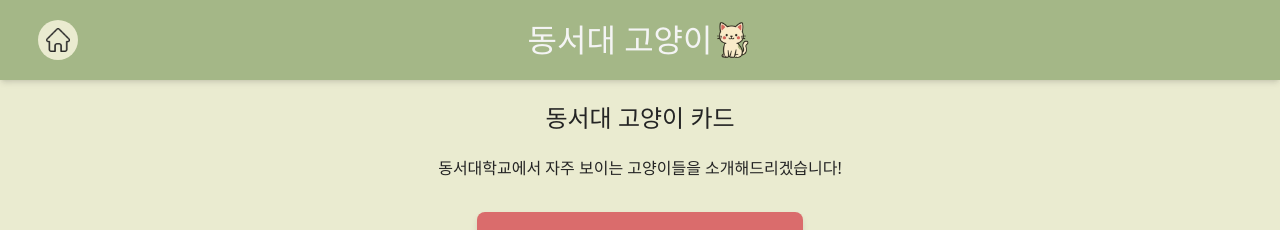
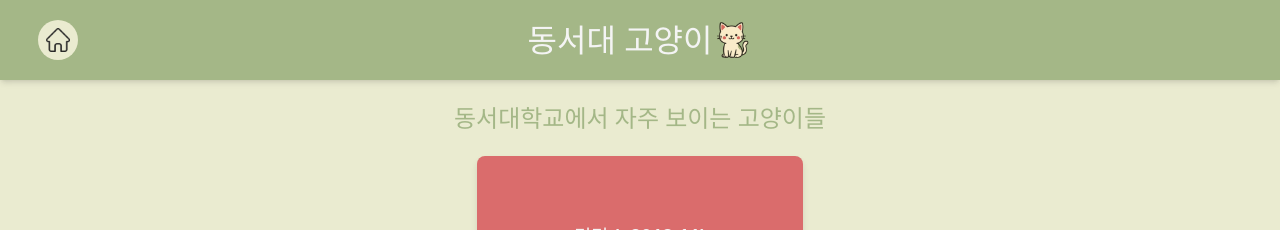
Before and after one commit to oliviatanisaputra/cat-website, a React (Vite) app: page / in a window 1280 px wide. Both pictures are taken after a click on the button "동서대 고양이 카드". Shown: the top 230 px of the page. Built offline with nearby package versions, Linux system fonts and the light colour scheme.

Commit message:
fix designs and info

```diff
--- a/src/App.css
+++ b/src/App.css
@@ -143,12 +143,11 @@
 
 /* CatDictionarySection Page */
 .dictionaryinfo {
-  padding:0%;
+  padding: 0%;
   width: 80vw;
 }
 .dictionaryinfo > button {
   width: 80vw;
-
   background-color: #DA6C6C;
   color: #F4F4F4;
 }
@@ -162,9 +161,12 @@
 
 /* EmergencySection Page */
 .emergencyinfo {
+  margin-left: 5%;
+  margin-right: 5%;
+  margin-bottom: 5%;
   /* width: 80vw;
   max-width: 400px; */
-  /* padding: 3%; */
+  padding: 5%;
   background-color: #DA6C6C;
   text-align: justify;
   color: #F4F4F4;
--- a/src/components/CatCardsSection.jsx
+++ b/src/components/CatCardsSection.jsx
@@ -109,8 +109,8 @@ const CatCardsSection = () => {
 
     return (
         <div>
-            <h2 className="pagetitle">동서대 고양이 카드</h2>
-            <p className="titledescription">동서대학교에서 자주 보이는 고양이들을 소개해드리겠습니다!</p>
+            <h2 className="pagetitle">동서대학교에서 자주 보이는 고양이들</h2>
+            {/* <p className="titledescription">동서대학교에서 자주 보이는 고양이들을 소개해드리겠습니다!</p> */}
             <div className="cardslist">
                 {cats.map((cat) => (
                 // Making card for each cats
--- a/src/components/CatDictionarySection.jsx
+++ b/src/components/CatDictionarySection.jsx
@@ -11,17 +11,17 @@ const CatDictionarySection = () => {
         {
             id: 1,
             subtitle: "학교나 공공장소에 사는 길고양이는",
-            info: "‘도시생태계의 일부’로, 쥐나 해충을 잡아주는 역할을 한다. 하지만 사람과의 공존 문제(배설물, 울음소리, 쓰레기 봉투 훼손 등) 때문에 갈등이 생기기도 한다. 대부분 중성화(TNR)된 개체는 번식을 하지 않으며, 일정 구역을 중심으로 생활함. 사람의 돌봄(밥, 물, 잠자리 등)에 익숙한 경우도 있다.",
+            info: "‘도시생태계의 일부’로, 쥐나 해충을 잡아주는 역할을 한다. 하지만 사람과의 공존 문제(배설물, 울음소리, 쓰레기 봉투 훼손 등) 때문에 갈등이 생기기도 한다. 대부분 중성화(TNR)된 개체는 번식을 하지 않으며, 일정 구역을 중심으로 생활한다. 사람의 돌봄(밥, 물, 잠자리 등)에 익숙한 경우도 있다.",
         },
         {
             id: 2,
             subtitle: "주의 사항",
-            info: "1. 만지거나 갑자기 다가가지 않기 → 낯선 사람을 경계하므로 공격하거나 도망칠 수 있음.;2. 학교에서 고양이와의 거리 유지 → 교내 위생 문제나 안전을 위해 학교 규칙에 따라 행동해야 함.;3. 먹이 급식소·TNR 프로그램 협력 → 함부로 밥을 주기보다, 학교나 지역센터와 협력해서 체계적으로 관리해야 함.;4. 다친 고양이 발견 시 신고 → 지역 동물보호센터나 구청 동물복지팀에 연락하기."
+            info: "1. 만지거나 갑자기 다가가지 않기 → 낯선 사람을 경계하므로 공격하거나 도망칠 수 있다.;2. 학교에서 고양이와의 거리 유지 → 교내 위생 문제나 안전을 위해 학교 규칙에 따라 행동해야 한다.;3. 먹이 급식소·TNR 프로그램 협력 → 함부로 밥을 주기보다, 학교나 지역센터와 협력해서 체계적으로 관리해야 한다.;4. 다친 고양이 발견 시 신고 → 지역 동물보호센터나 구청 동물복지팀에 연락하기."
         },
         {
             id: 3,
             subtitle: "고양이에게 해로운 음식",
-            info: "양파, 마늘 (적혈구 파괴로 빈혈 유발); 초콜릿, 커피	(카페인·테오브로민 독성); 생선 가시, 닭뼈 (소화기관 손상 가능); 우유	(유당불내증으로 설사 유발); 짠 음식, 라면, 햄 등 (나트륨 과다로 신장에 해로움 포도, 건포도	신장 손상 가능)"
+            info: "양파, 마늘 (적혈구 파괴로 빈혈 유발); 초콜릿, 커피 (카페인·테오브로민 독성); 생선 가시, 닭뼈 (소화기관 손상 가능); 우유	(유당불내증으로 설사 유발); 짠 음식, 라면, 햄 등 (나트륨 과다로 신장에 해로움 포도, 건포도 신장 손상 가능)"
         },
         {
             id: 4,
@@ -45,7 +45,7 @@ const CatDictionarySection = () => {
 
                     {openItem === item.id && (
                         <div className="dictionaryinfo-info">
-                            <p>{item.id === 2
+                            <p>{item.id === 2 || item.id === 3
                             ? item.info.split(';').map((part, index) => (
                                 <span key={index}>
                                     {index > 0 && <br />}{part.trim()}
--- a/src/components/EmergencySection.jsx
+++ b/src/components/EmergencySection.jsx
@@ -7,14 +7,11 @@ const EmergencySection = () => {
                 <div className="card emergencyinfo">
                     <h3>고양이가 공격성을 보일 때 대처 요령</h3>
                     <ol>
-                        <li>공격하는 이유: 고양이가 공격성을 보일 때는 영역을 지키거나 새끼가 있는 어미 고양이가 새끼를 지키기 위해 공격성을 보일 수가 있습니다.</li>
-                        <li>대처 요령: 고양이와 거리 유지, 발을 구르거나 큰 소리로 위협하지 않기</li>
-                        <li>피해 시 조치: 물림, 할큄은 즉시 상처를 소독하고 병원에 가서 파상풍·항생제 등 치료, 광견병 예방접종과 바르토넬리증 등 감염 가능성이 있어 병원에 가서 검사.</li>
-                            <ul>
-                                <li>연락처: 000-000-0000 (학교 동아리)</li>
-                                <li>연락처: 000-000-0000 (지역 동물병원)</li>
-                            </ul>
+                        <li>공격하는 이유: 고양이가 공격성을 보일 때는 영역을 지키거나 새끼가 있는 어미 고양이가 새끼를 지키기 위해 공격성을 보일 수가 있다.</li>
+                        <li>대처 요령: 고양이와 거리 유지, 발을 구르거나 큰 소리로 위협하지 않는다.</li>
+                        <li>피해 시 조치: 물림, 할큄은 즉시 상처를 소독하고 병원에 가서 파상풍·항생제 등 치료, 광견병 예방접종과 바르토넬리증 등 감염 가능성이 있어 병원에 가서 검사하기.</li>
                     </ol>
+                    <p>사상구청 청소행정과: 051-310-4541(일반 폐기물·동물 사체 수거 담당)</p>
                 </div>
 
                 <div className="card emergencyinfo">
--- a/src/components/Home.jsx
+++ b/src/components/Home.jsx
@@ -2,7 +2,7 @@ function Home({ onNavigate }) {
     return (
         <div className="home cardslist">
             <h2 className="pagetitle">무엇을 도와드릴까요?</h2>
-            <p className="titledescription"></p>
+            {/* <p className="titledescription"></p> */}
 
             <button id="catcards" onClick={() => onNavigate('catcards')}>
                 <div id="icon"></div>
--- a/src/index.css
+++ b/src/index.css
@@ -7,7 +7,7 @@
   font-weight: 400;
 
   color-scheme: light dark;
-  color: #242424;
+  /* color: #242424; */
   /* background-color: #242424; */
 
   font-synthesis: none;
@@ -17,14 +17,12 @@
 }
 
 h2 {
-  color: #242424;
+  color: #A4B787;
 }
 /* h3, ol, li, p {
   margin: 0;
 } */
 
-.pagetitle {
-}
 .titledescription {
   margin-top: 2vh;
   margin-bottom: 4vh;
```
